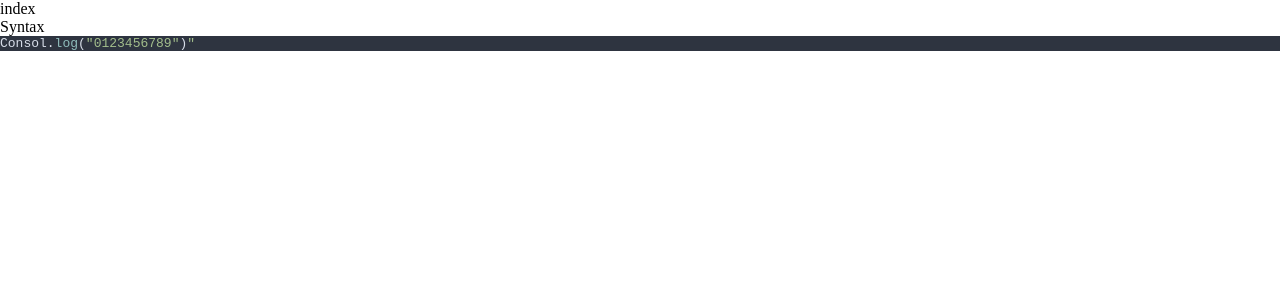
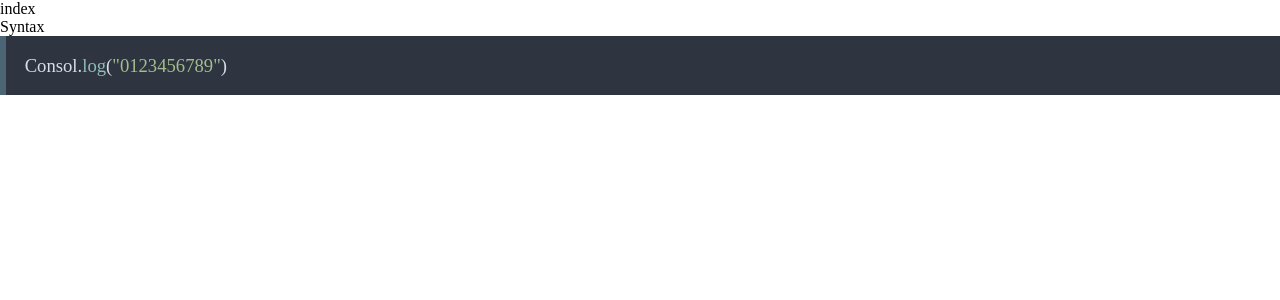
Before and after one commit to Kim-taeshin/ts-log, a Nuxt app: page / in a window 1280 px wide. Shown: the top 300 px of the page. Built offline with nearby package versions, Linux system fonts and the light colour scheme; a web font is replaced by a local one.

Commit message:
코드 블럭 타임 아웃 제거

```diff
--- a/components/CodeBlock/index.vue
+++ b/components/CodeBlock/index.vue
@@ -13,7 +13,7 @@ export default defineComponent ({
 
     props: {
         fileName: {type:String, default: "Syntax"},
-        code: {type:String, default: `Consol.log("0123456789")"`},
+        code: {type:String, default: `Consol.log("0123456789")`},
     },
 
     setup(props)
@@ -26,14 +26,15 @@ export default defineComponent ({
     },
 
     mounted() {
-        // document.querySelectorAll("code").forEach((el)=>{
-        //     hljs.highlightElement(el);
-        // })
+        document.querySelectorAll("code").forEach((el)=>{
+            hljs.highlightElement(el);
+        })
 
-        setTimeout(()=> {
-        document.querySelectorAll('pre')
-        .forEach((el) => hljs.highlightElement(el));
-        }, 1000);
+        // setTimeout(()=> {
+
+        // document.querySelectorAll('pre')
+        // .forEach((el) => hljs.highlightElement(el));
+        // }, 1000);
     }
 })
 </script>
```
